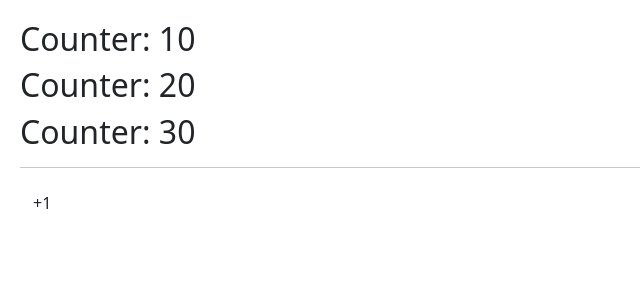
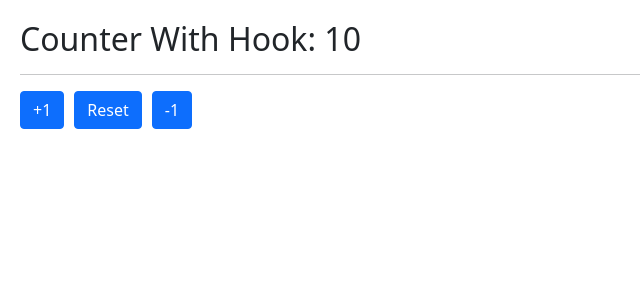
Before and after one commit to supergise/Hooks-vs2, a React (Vite) app: page / in a window 1280 px wide. Shown: the top 300 px of the page, without its empty margins (0-640 px from the left). Built offline with nearby package versions, Linux system fonts and the light colour scheme.

Commit message:
useCounter

```diff
--- /dev/null
+++ b/src/01-useState/CounterWithCustomHook.jsx
@@ -0,0 +1,17 @@
+import { useCounter } from "../hooks/useCounter";
+
+export const CounterWithCustomHook = () => {
+
+    const {counter, increment, decrement, reset} = useCounter();
+
+    return (
+        <>
+            <h2>Counter With Hook: {counter}</h2>
+            <hr />
+
+            <button className="btn btn-primary" onClick={() => increment(2)}>+1</button>
+            <button className="btn btn-primary" onClick={reset}>Reset</button>
+            <button className="btn btn-primary" onClick={() => decrement(2)}>-1</button>
+        </>
+    );
+};
--- /dev/null
+++ b/src/hooks/useCounter.js
@@ -0,0 +1,29 @@
+import { useState } from "react";
+
+export const useCounter = (initialValue = 10) => {
+    const [counter, setCounter] = useState(initialValue);
+
+    const increment = (value = 1) => {
+        setCounter(counter + value);
+    };
+
+    const decrement = (value = 1) => {
+        if (counter === 0) return;
+        setCounter(counter - value);
+    };
+
+    const reset = () => {
+        setCounter(initialValue);
+    };
+
+    return {
+        counter,
+        increment,
+        decrement,
+        reset,
+    };
+};
+
+// const increment = () => {
+//     setCounter(counter + 1);
+// };
--- a/src/main.jsx
+++ b/src/main.jsx
@@ -1,11 +1,12 @@
 import React from "react";
 import ReactDOM from "react-dom/client";
 // import { HooksApp } from './HooksApp'
-import { CounterApp } from "./01-useState/CounterApp";
+// import { CounterApp } from "./01-useState/CounterApp";
 import "./index.css";
+import { CounterWithCustomHook } from "./01-useState/CounterWithCustomHook";
 
 ReactDOM.createRoot(document.getElementById("root")).render(
     <React.StrictMode>
-        <CounterApp />
+        <CounterWithCustomHook />
     </React.StrictMode>
 );
```
